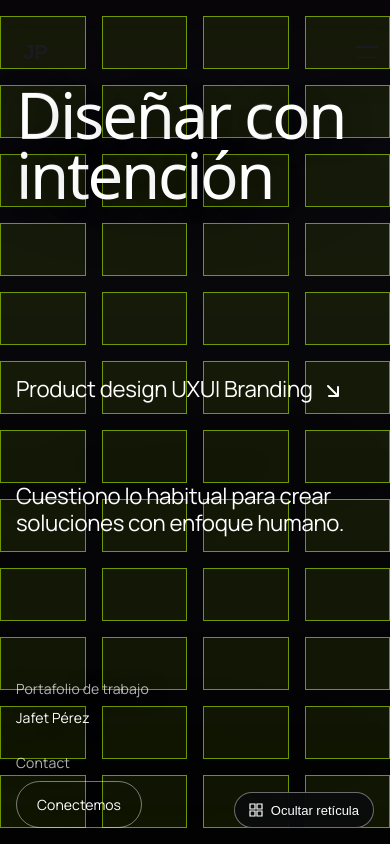
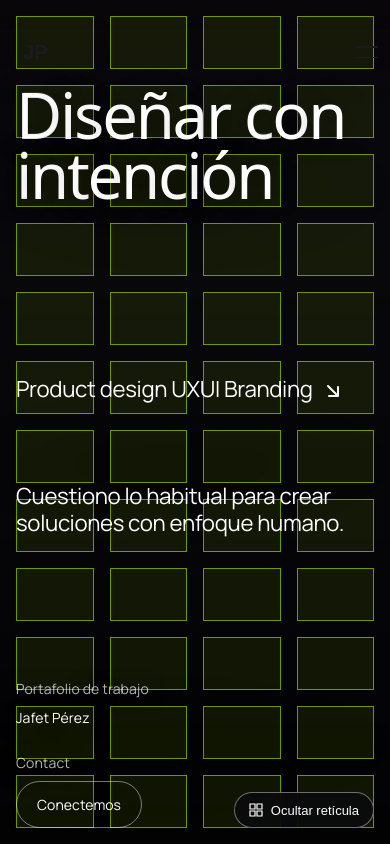
Before and after one commit to JAPM01/Portafolio-v2, a Next.js app: page / in a window 390 px wide. Shown: the top 844 px of the page. Built offline with nearby package versions, Linux system fonts and the light colour scheme; a web font is replaced by a local one.

Commit message:
Hero: reticula respeta margenes (inset-inline = gutter)

```diff
--- a/src/components/hero.module.css
+++ b/src/components/hero.module.css
@@ -374,7 +374,13 @@ a.metaValue.ctaButton:hover {
 .gridOverlay {
   position: absolute;
   inset-block: var(--space-6);
-  inset-inline: 0;
+  /* inset-inline = el margen horizontal (24px): un overlay absoluto se
+     posiciona contra la CAJA DE PADDING del contenedor, así que con
+     inset-inline: 0 abarcaba todo el ancho incluyendo los márgenes y sus
+     celdas tocaban los bordes, desalineadas de las columnas reales (que
+     sí empiezan después del margen). Con el mismo valor que el
+     padding-inline, el overlay cubre exactamente la caja de contenido. */
+  inset-inline: var(--space-6);
   display: grid;
   grid-template-columns: repeat(12, minmax(0, 1fr));
   grid-template-rows: repeat(12, minmax(0, 1fr));
@@ -414,6 +420,7 @@ a.metaValue.ctaButton:hover {
     column-gap: var(--space-4);
     row-gap: var(--space-4);
     inset-block: var(--space-4);
+    inset-inline: var(--space-4);
   }
   .gridOverlayCell:nth-child(n + 49) {
     display: none;
```
